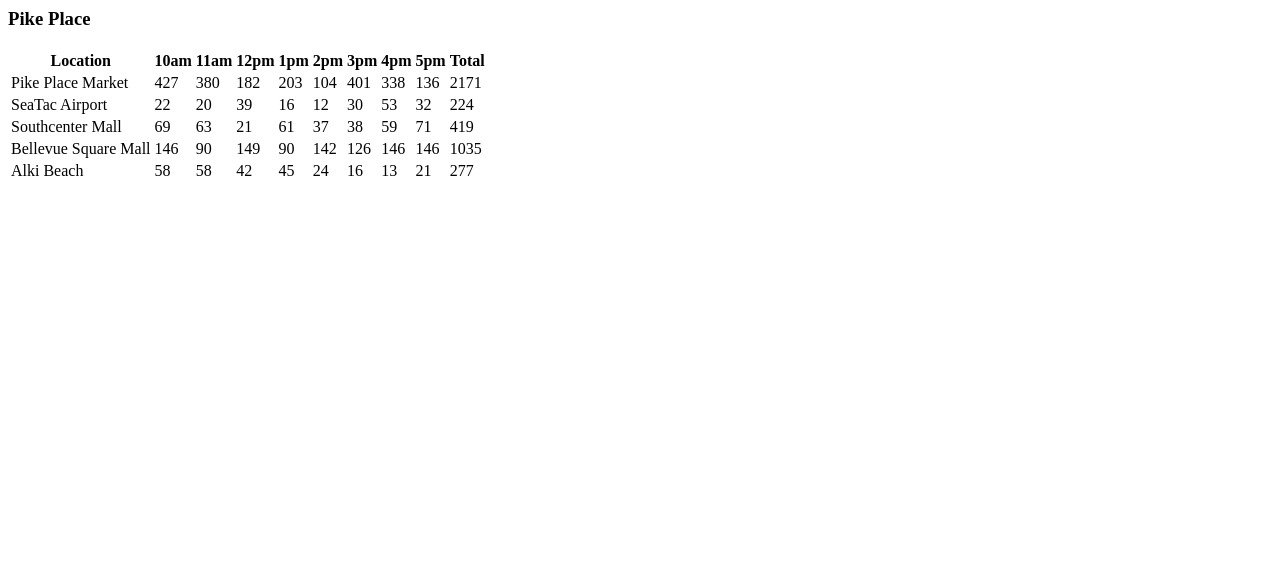
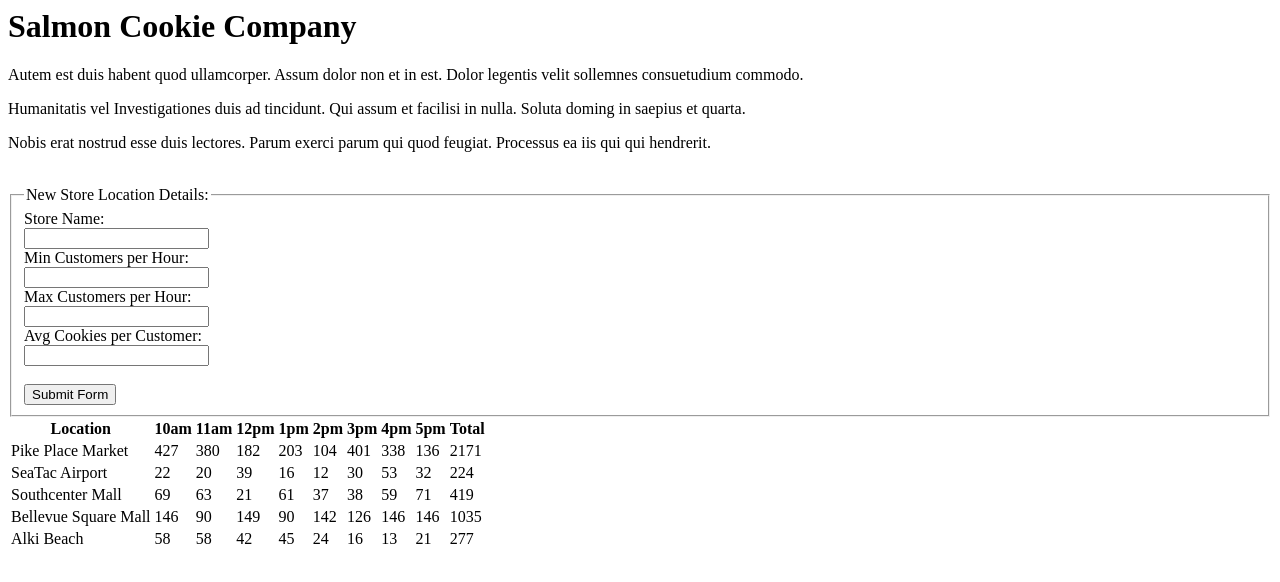
Before and after one commit to ishidas/cookie-stand, a plain HTML site: page index.html in a window 1280 px wide. Drawn offline with Linux system fonts and the light colour scheme.

Commit message:
Added \'Add store\' form to HTML

```diff
--- a/index.html
+++ b/index.html
@@ -4,10 +4,30 @@
   <title>Cookie Stand</title>
 </head>
 <body>
-<h3>Pike Place</h3>
-<ul id="pikePlaceList"></ul>
-<ul id="seaTacAirportList"></ul>
-<ul id="southCenterMallList"></ul>
+<h1>Salmon Cookie Company</h1>
+<p>Autem est duis habent quod ullamcorper. Assum dolor non et in est. Dolor legentis velit sollemnes consuetudium commodo. </p>
+
+<p>Humanitatis vel Investigationes duis ad tincidunt. Qui assum et facilisi in nulla. Soluta doming in saepius et quarta. </p>
+
+<p>Nobis erat nostrud esse duis lectores. Parum exerci parum qui quod feugiat. Processus ea iis qui qui hendrerit.</p>
+
+<br />
+<!-- <section id="tableSpace"></section> -->
+<fieldset>
+  <legend>New Store Location Details:</legend>
+  <label>Store Name:<br />
+  <input type="text" name="storeLocation" /></label><br />
+  <label>Min Customers per Hour:<br />
+  <input type="number" name="minCustPerHr" /></label><br />
+  <label>Max Customers per Hour:<br />
+  <input type="number" name="maxCustPerHr" /></label><br />
+  <label>Avg Cookies per Customer:<br />
+  <input type="number" name="aveCookiesPerCust" /></label><br /><br />
+  <input type="submit" name="updateStores" value="Submit Form" />
+</fieldset>
+
+
+
 <script src="app.js" type="text/javascript"></script>
 </body>
 </html>
```
